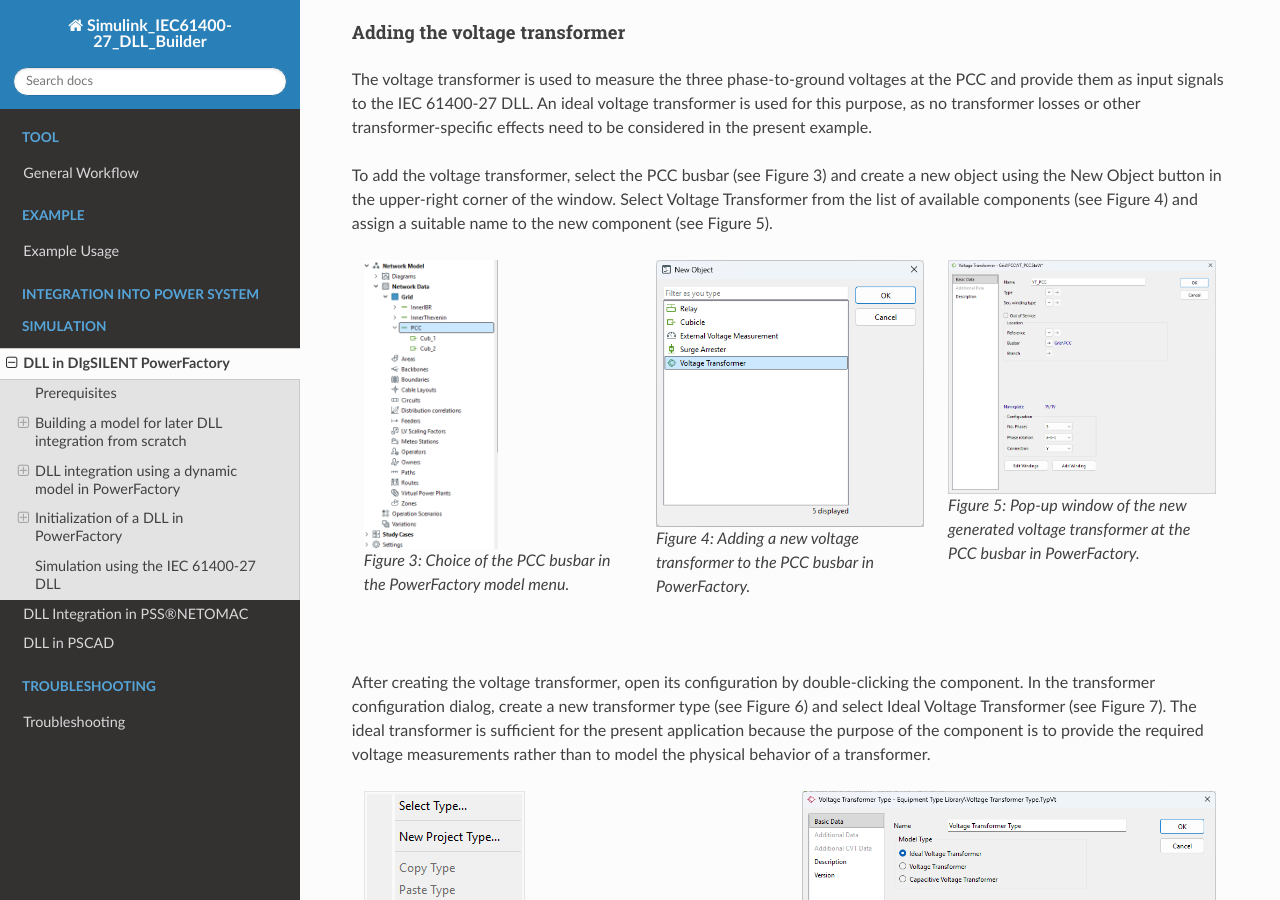
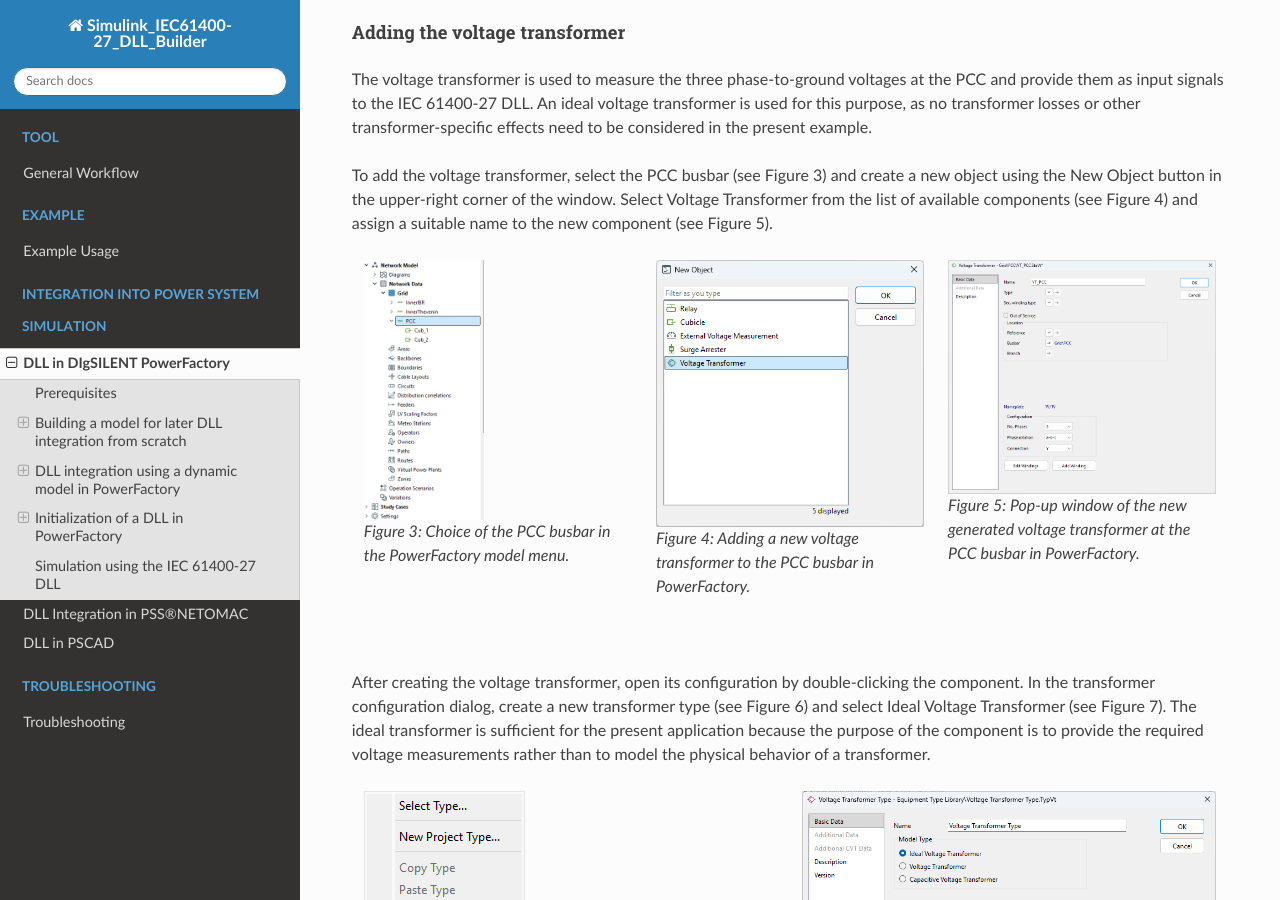
Before and after one commit to Institute-of-Electrical-Energy-Systems/SIMULINK_DLL_Builder, a Sphinx documentation site: the page built from docs/DLL_in_PF.rst, in a window 1280 px wide and 900 px high, scrolled down 1929 px. Built offline with Sphinx 7.4.7 and the Read the Docs theme 3.1.0, drawn with Linux system fonts in a browser that asks for light colours; formulas are drawn with MathJax 3.

Commit message:
Update DLL_in_PF.rst

```diff
--- a/docs/DLL_in_PF.rst
+++ b/docs/DLL_in_PF.rst
@@ -76,7 +76,7 @@ Select Voltage Transformer from the list of available components (see Figure 4)
 
       ..  figure:: ./images/PowerFactory/PCCPowerFactory.png
             :alt: Choice of the PCC busbar in the PowerFactory model menu.
-            :width: 50%
+            :width: 45%
 
             Figure 3: Choice of the PCC busbar in the PowerFactory model menu.
 
```
